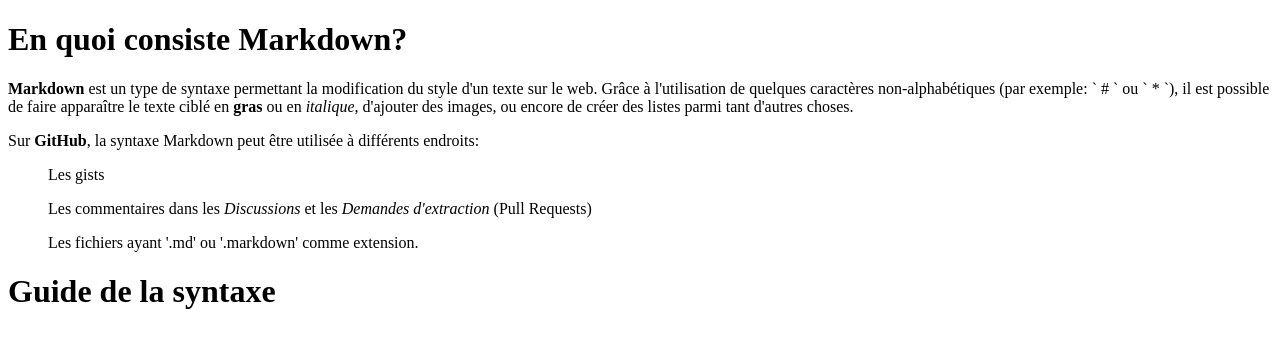
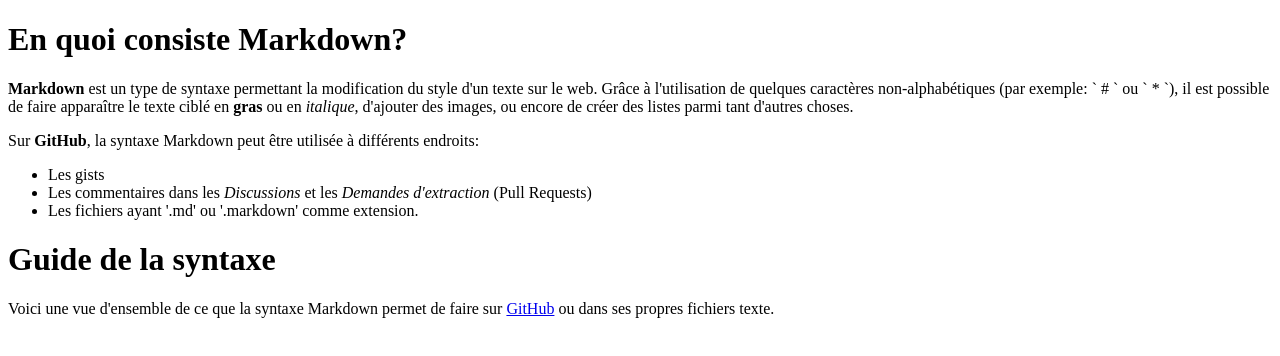
Before and after one commit to faking-it/Learning-Environment, a plain HTML site: page index.html in a window 1280 px wide. Drawn offline with Linux system fonts and the light colour scheme.

Commit message:
Modification du fichier html

```diff
--- a/index.html
+++ b/index.html
@@ -9,9 +9,12 @@
         <div style="text-align: justify"></div>
         <p><b>Markdown</b> est un type de syntaxe permettant la modification du style d'un texte sur le web. Grâce à l'utilisation de quelques caractères non-alphabétiques (par exemple: ` # ` ou ` * `), il est possible de faire apparaître le texte ciblé en <b>gras</b> ou en <em>italique</em>, d'ajouter des images, ou encore de créer des listes parmi tant d'autres choses.<br></p>
         <p>Sur <b>GitHub</b>, la syntaxe Markdown peut être utilisée à différents endroits:<br></p>
-        <ul>Les gists</ul>
-        <ul>Les commentaires dans les <em>Discussions</em> et les <em>Demandes d'extraction</em> (Pull Requests)<br></ul>
-        <ul>Les fichiers ayant '.md' ou '.markdown' comme extension.<br></ul>
+        <ul>
+            <li>Les gists</li>
+            <li>Les commentaires dans les <em>Discussions</em> et les <em>Demandes d'extraction</em> (Pull Requests)<br></li>
+            <li>Les fichiers ayant '.md' ou '.markdown' comme extension.<br></li>
+        </ul>
         <h1>Guide de la syntaxe<br></h1>
+        <p>Voici une vue d'ensemble de ce que la syntaxe Markdown permet de faire sur <a href="http://github.com">GitHub</a> ou dans ses propres fichiers texte.<br></p>
     </body>
 </html>
```
